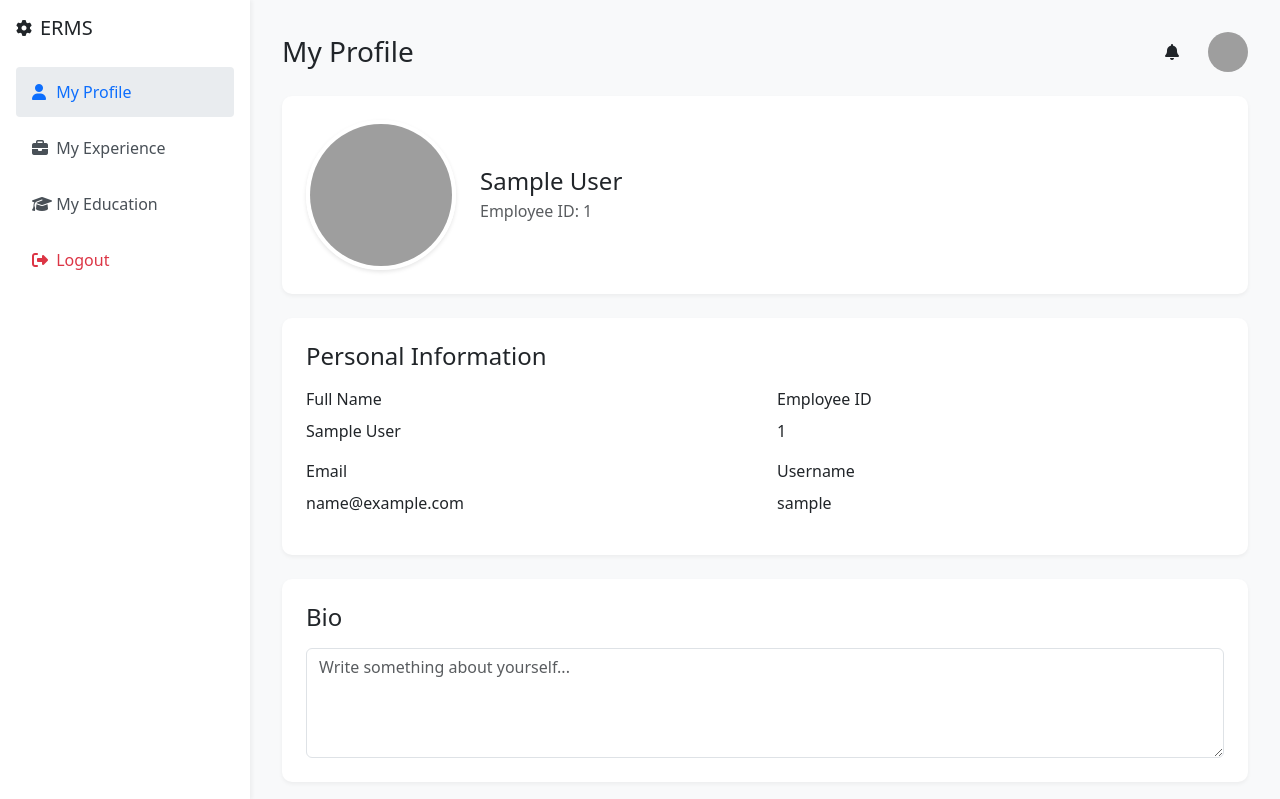
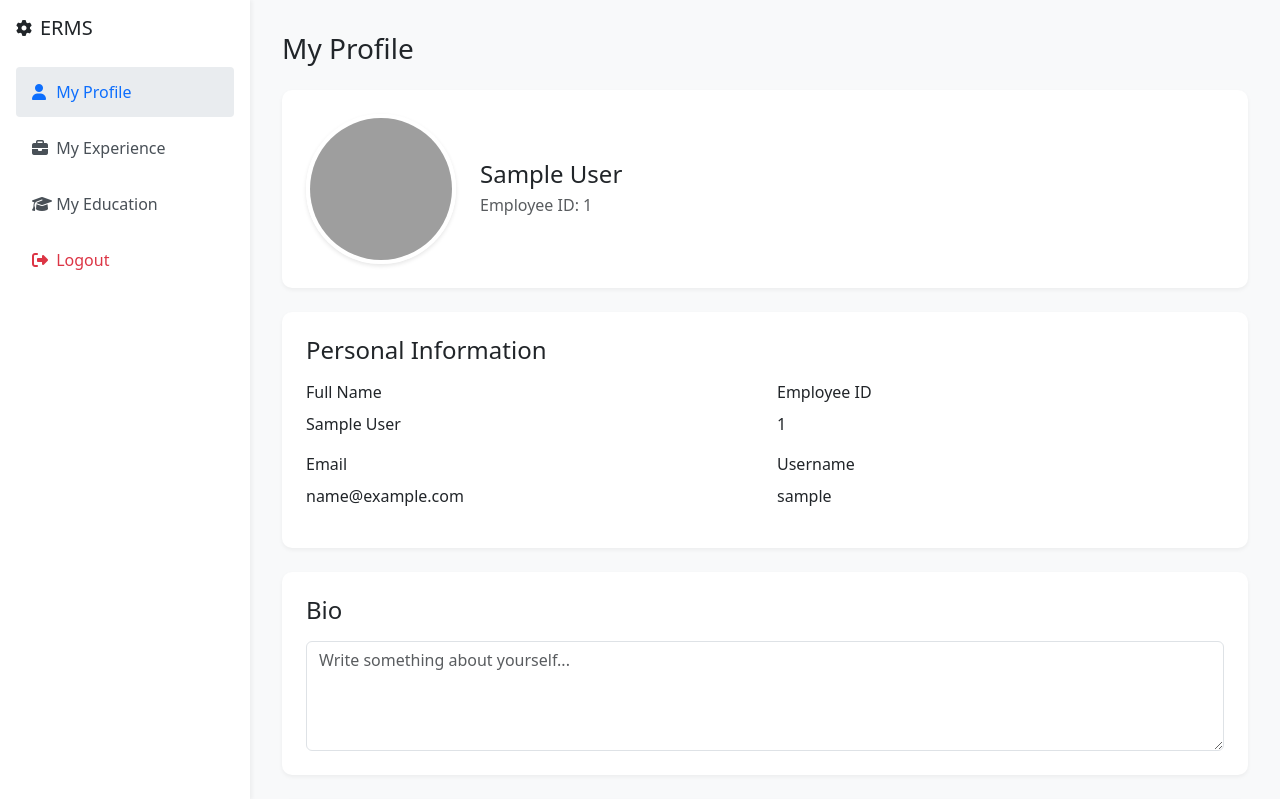
Before and after one commit to paren-thesis/Employee-Record-Management-System, a PHP site: template src/pages/user-profile/user-profile.php in a window 1280 px wide. Shown: the top 799 px of the page. Run offline with PHP 8.4, Linux system fonts and the light colour scheme; the template is opened without the code that fills it, so the values that code supplies are empty; the visitor is signed in with stand-in values (Sample User, id 1); grey boxes are pictures that could not be loaded.

Commit message:
Remove Bell Icon

```diff
--- a/src/pages/user-profile/user-profile.php
+++ b/src/pages/user-profile/user-profile.php
@@ -95,19 +95,6 @@ $username = $_SESSION['username'] ?? '';
     <div class="main-content">
         <div class="d-flex justify-content-between align-items-center mb-4">
             <h1 class="h3 mb-0">My Profile</h1>
-            <div class="d-flex align-items-center">
-                <div class="dropdown">
-                    <button class="btn btn-link text-dark" type="button" data-bs-toggle="dropdown">
-                        <i class="fas fa-bell"></i>
-                    </button>
-                    <ul class="dropdown-menu dropdown-menu-end">
-                        <li><a class="dropdown-item" href="#">Profile updated</a></li>
-                        <li><a class="dropdown-item" href="#">New message</a></li>
-                    </ul>
-                </div>
-                <img src="https://storage.googleapis.com/a1aa/image/5506f626-499c-4f19-3e4a-bab3079baff7.jpg"
-                     alt="Profile" class="profile-img ms-3">
-            </div>
         </div>
 
         <div class="section-card">
```
